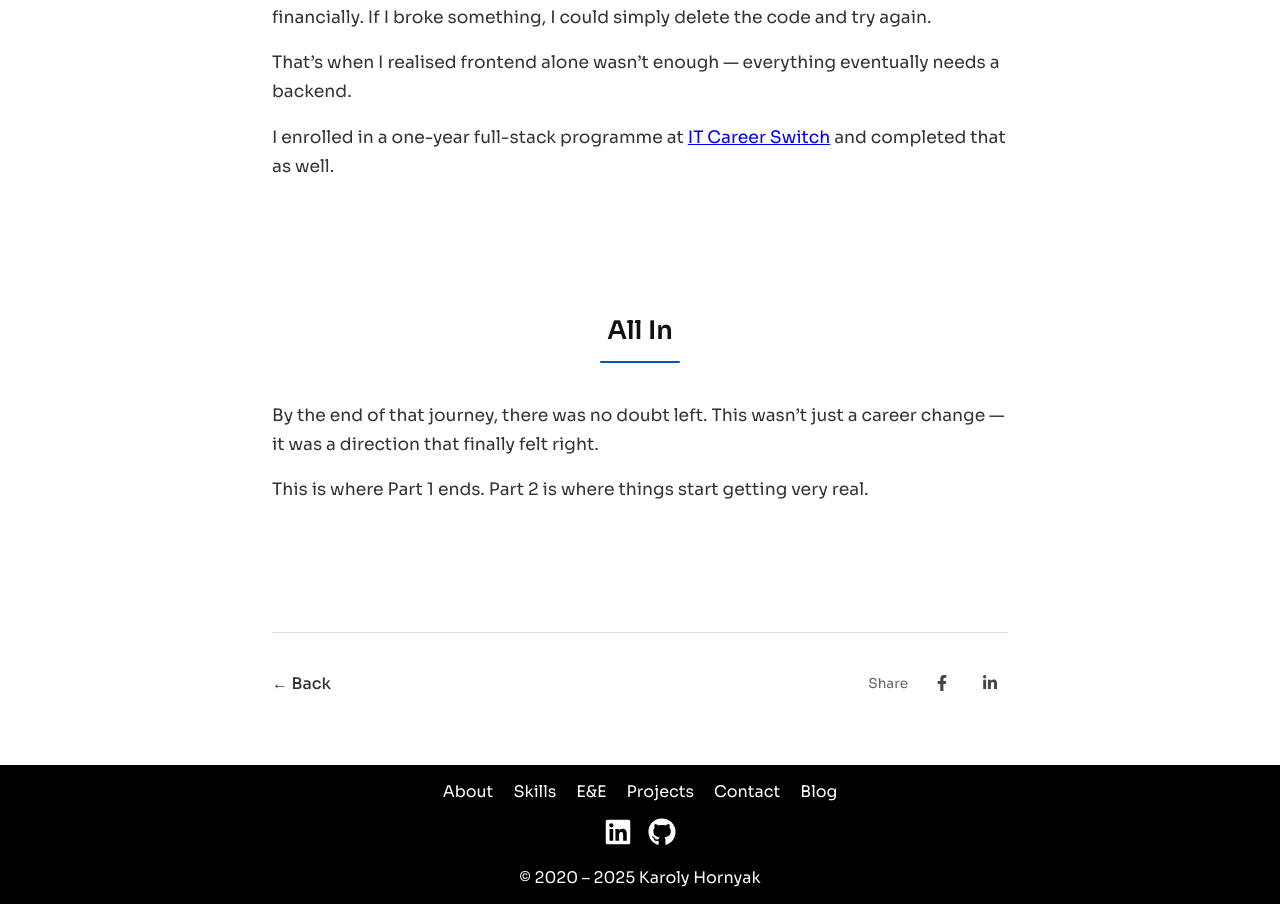
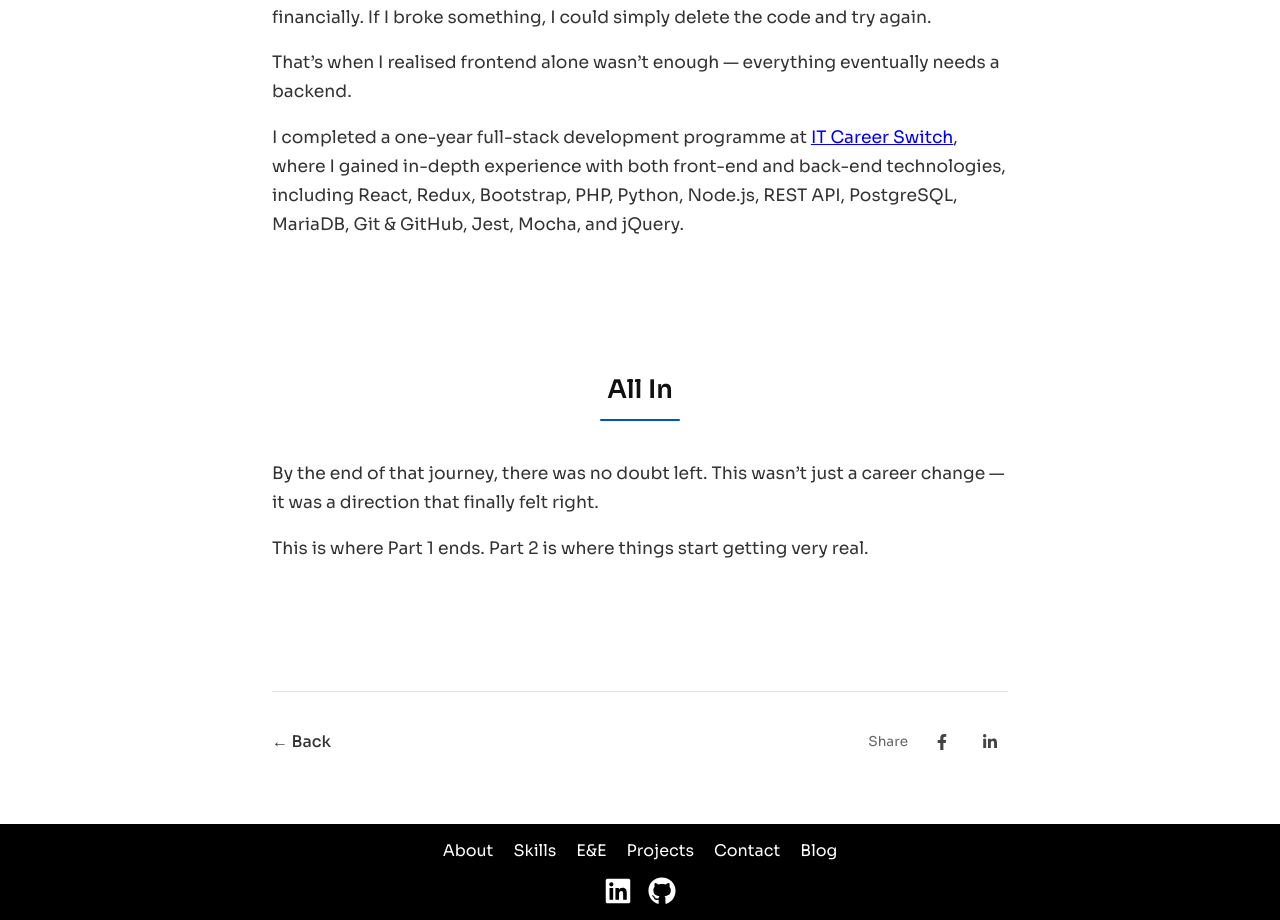
Before and after one commit to Karoly-Git/karolyhornyak, a React (Create React App) app: page /blog/how-i-started-programming in a window 1280 px wide. Shown: the part 2825-3745 px from the top of the page. Built offline with nearby package versions, Linux system fonts and the light colour scheme.

Commit message:
Add tech stack of IT Career Switch learning in the first blog

```diff
--- a/src/components/pages/blog/posts/HowIStartedProgramming/HowIStartedProgramming.jsx
+++ b/src/components/pages/blog/posts/HowIStartedProgramming/HowIStartedProgramming.jsx
@@ -139,15 +139,15 @@ export default function HowIStartedProgramming() {
                         That’s when I realised frontend alone wasn’t enough — everything eventually needs a backend.
                     </p>
                     <p>
-                        I enrolled in a one-year full-stack programme at{" "}
+                        I completed a one-year full-stack development programme at{" "}
                         <a
                             href="https://itcareerswitch.co.uk/"
                             target="_blank"
                             rel="noopener noreferrer"
                         >
                             IT Career Switch
-                        </a>{" "}
-                        and completed that as well.
+                        </a>,
+                        where I gained in-depth experience with both front-end and back-end technologies, including React, Redux, Bootstrap, PHP, Python, Node.js, REST API, PostgreSQL, MariaDB, Git & GitHub, Jest, Mocha, and jQuery.
                     </p>
                 </section>
 
```
